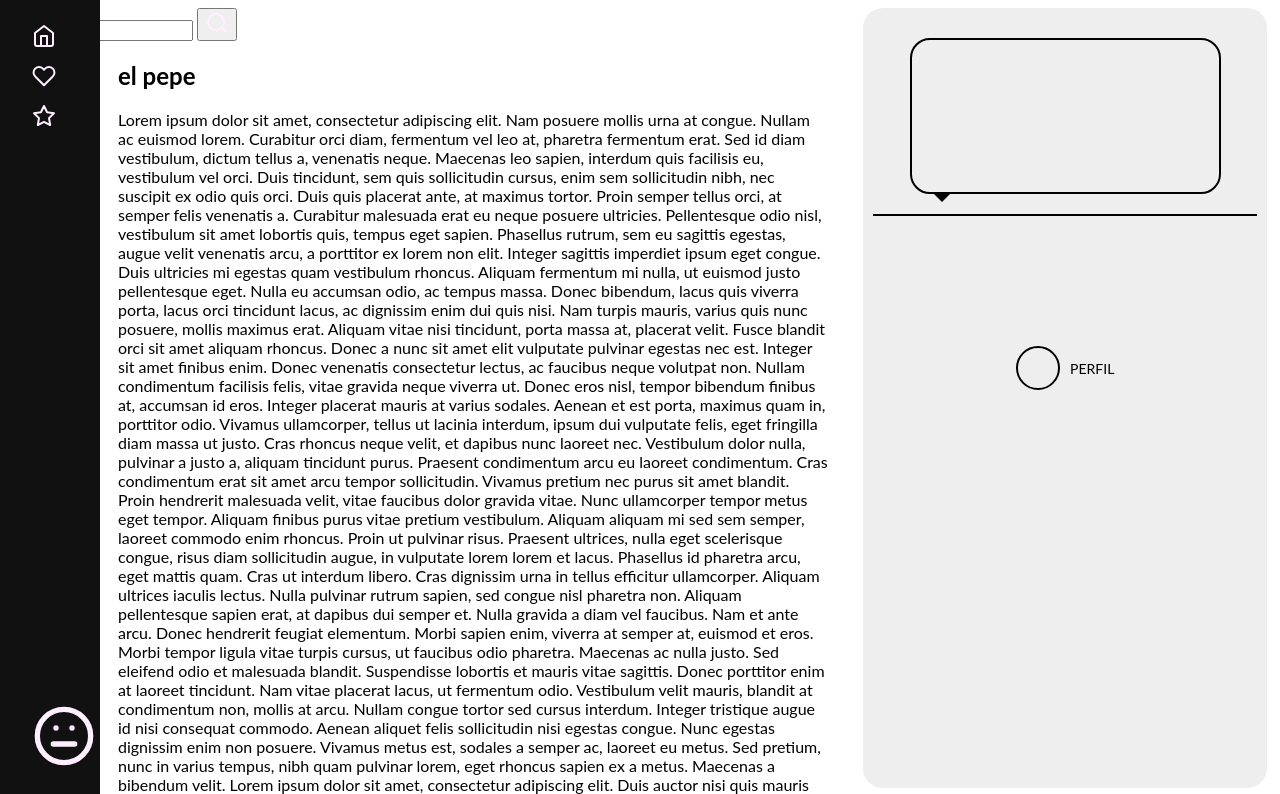
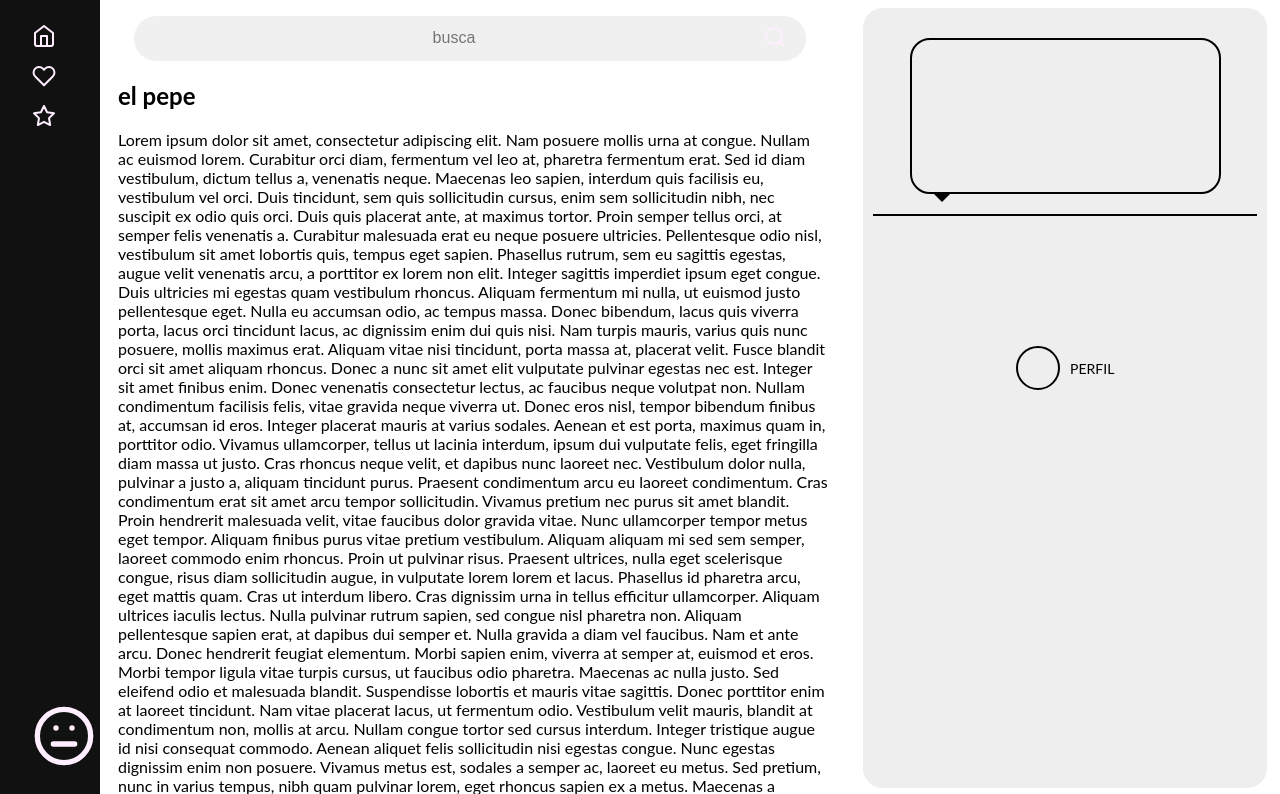
Before and after one commit to Kriol368/SteamWave, a Symfony app: template templates/page/index.html.twig in a window 1280 px wide. Shown: the top 794 px of the page. Run offline with Twig, Linux system fonts and the light colour scheme; the template is opened without the code that fills it, so the values that code supplies are empty; some libraries are stand-ins or nearby versions.

Commit message:
arregaldo fallos del estilo en la barra de busqueda

```diff
--- a/public/css/searchBar.css
+++ b/public/css/searchBar.css
@@ -2,7 +2,8 @@
     estilo para la barra de busqueda
  */
 .wrapper {
-    width: 100%;
+    padding-left: 110px;
+    padding-right: 36%;
     max-width: 90%;
     margin: 1rem ;
 }
--- a/templates/page/index.html.twig
+++ b/templates/page/index.html.twig
@@ -4,6 +4,7 @@
 
 {% block body %}
     <!--    barra de busqueda central   -->
+    <link rel="stylesheet" href="css/searchBar.css"/>
     <div class="wrapper">
         <div class="searchBar">
             <input id="searchQueryInput" type="text" name="searchQueryInput" placeholder="busca" value="" />
```
